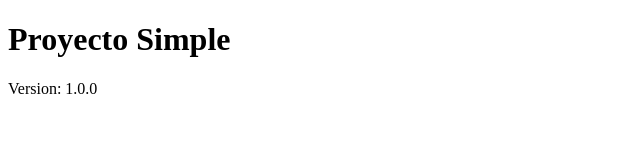
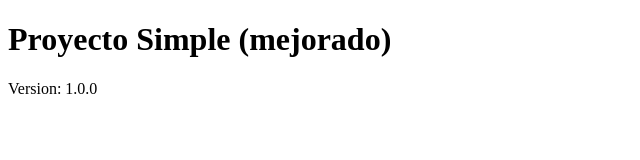
Before and after one commit to urzua847/proyecto-simple, a plain HTML site: page src/index.html in a window 1280 px wide. Shown: the whole page, without its empty margins (0-640 px from the left). Drawn offline with Linux system fonts and the light colour scheme.

Commit message:
feat: mejora menor en título (UI)

```diff
--- a/src/index.html
+++ b/src/index.html
@@ -1,10 +1,10 @@
 <!doctype html>
 <html lang="es"><head>
 <meta charset="utf-8" />
-<title>Proyecto Simple</title>
+<title>Proyecto Simple (mejorado)</title>
 </head><body>
 <main>
-<h1>Proyecto Simple</h1>
+<h1>Proyecto Simple (mejorado)</h1>
 <p>Version: <span id="version">1.0.0</span></p>
 </main>
 </body></html>
```
Also changed, not shown: 1 other file.
